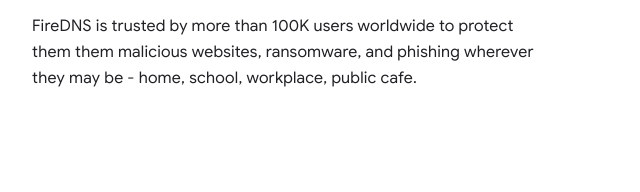
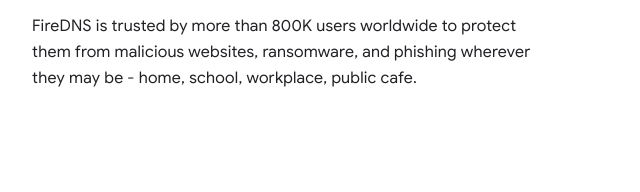
Before and after one commit to fonbeat/firehome, a plain HTML site: page index.html in a window 1280 px wide. Shown: the part 3283-3475 px from the top of the page, 58-698 px from the left. Drawn offline with Linux system fonts and the light colour scheme.

Commit message:
firehome

```diff
--- a/index.html
+++ b/index.html
@@ -167,7 +167,7 @@
             </div>
             <div class="section-content">
                 <h2 class="section-content_title desktop-only">Everywhere you go</h2>
-                <div class="section-content_body">FireDNS is trusted by more than 100K users worldwide to protect them them malicious websites, ransomware, and phishing wherever they may be - home, school, workplace, public cafe.</div>
+                <div class="section-content_body">FireDNS is trusted by more than 800K users worldwide to protect them from malicious websites, ransomware, and phishing wherever they may be - home, school, workplace, public cafe.</div>
             </div>
         </div>
 
```
